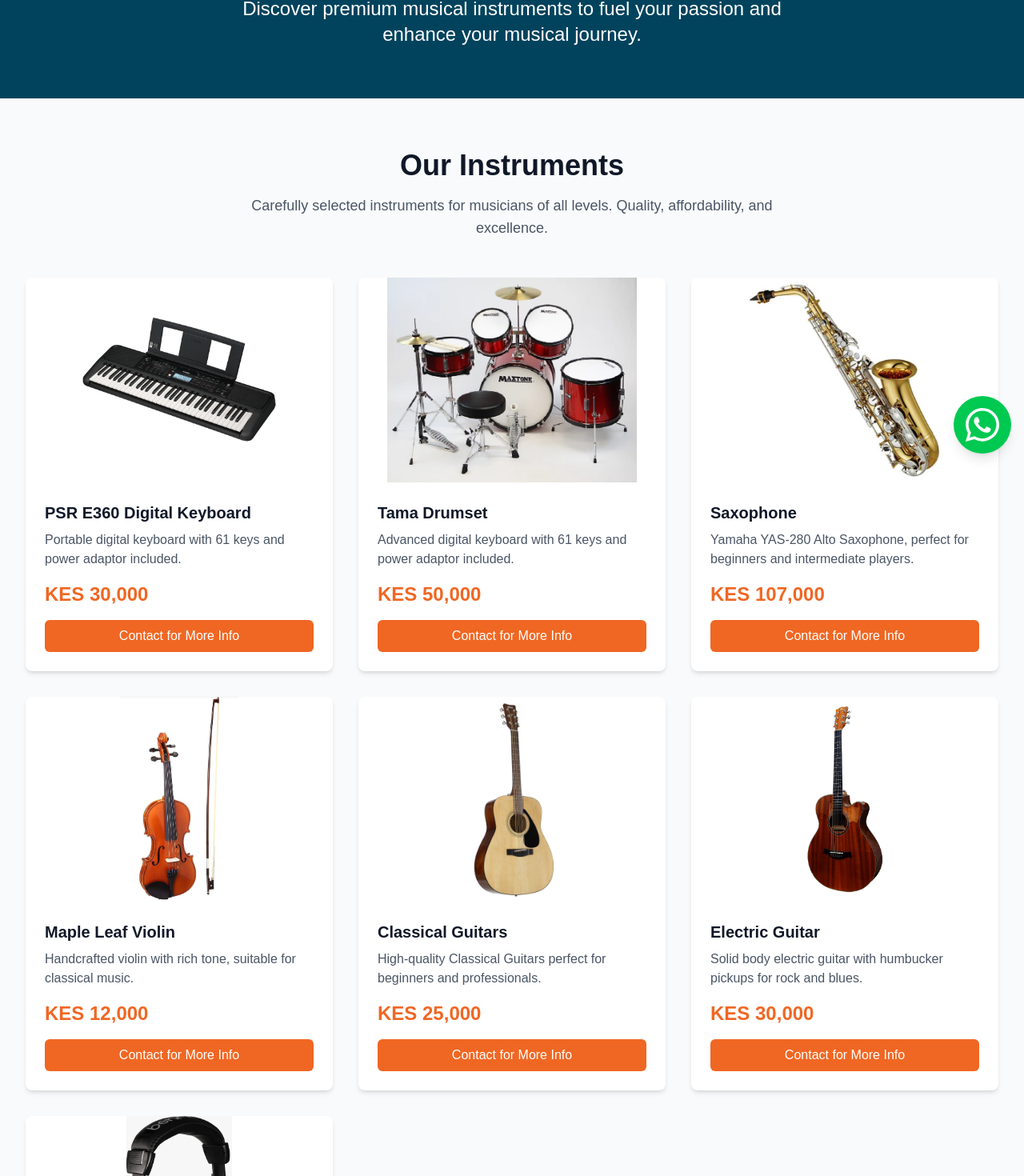
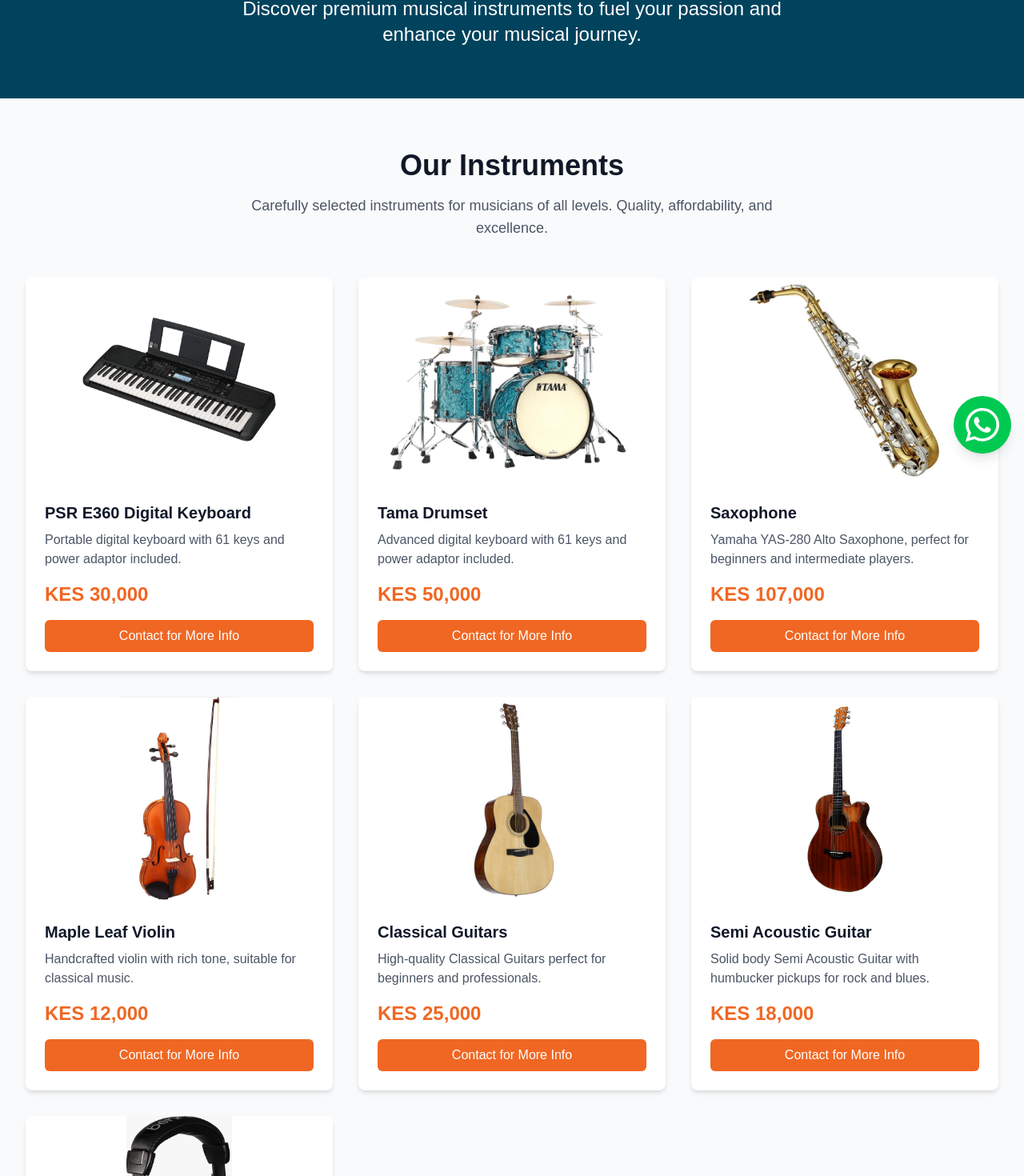
Before and after one commit to sammykirigha/talanta-music, a Next.js app: page /selling in a window 1280 px wide. Shown: the part 217-1687 px from the top of the page at 80% size. Built offline with nearby package versions, Linux system fonts and the light colour scheme.

Commit message:
added some new code

```diff
--- a/src/app/selling/page.tsx
+++ b/src/app/selling/page.tsx
@@ -23,7 +23,7 @@
     name: 'Tama Drumset',
     description: 'Advanced digital keyboard with 61 keys and power adaptor included.',
     price: 'KES 50,000',
-    image: '/store/drumset.jpg',
+    image: '/store/tama-drumset.webp',
     alt: 'Drums Set',
   },
   {
@@ -52,11 +52,11 @@
   },
   {
     id: 8,
-    name: 'Electric Guitar',
-    description: 'Solid body electric guitar with humbucker pickups for rock and blues.',
-    price: 'KES 30,000',
+    name: 'Semi Acoustic Guitar',
+    description: 'Solid body Semi Acoustic Guitar with humbucker pickups for rock and blues.',
+    price: 'KES 18,000',
     image: '/store/guiter-3.jpg',
-    alt: 'Electric Guitar',
+    alt: 'Semi Acoustic Guitar',
   },
   {
     id: 9,
```
Also changed, not shown: public/store/tama-drumset.webp (added).
